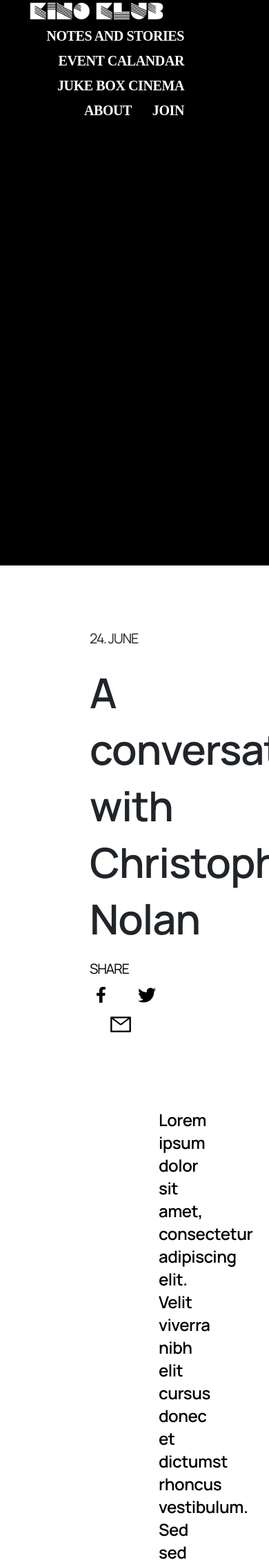
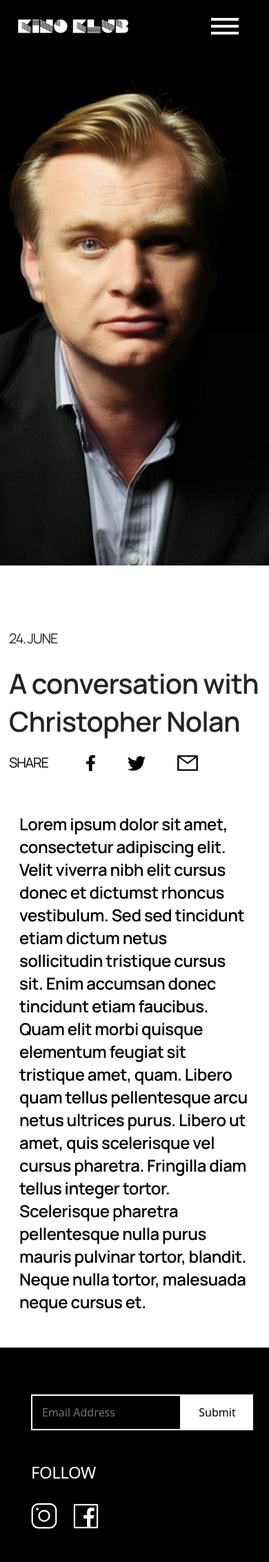
Before and after one commit to copandrej/kinoklub, a PHP site: page /normal.html in a window 390 px wide; the page is wider, and only the part inside the window is pictured. Shown: the top 2265 px of that part at 69% size. Run offline with PHP 8.4, Linux system fonts and the light colour scheme; some libraries are stand-ins or nearby versions; some web fonts are replaced.

Commit message:
desktop mostly done, a lot of work done on mobile

```diff
--- /dev/null
+++ b/js/script.js
@@ -0,0 +1,7 @@
+function anime() {
+    document.getElementById("sprememba").classList.toggle("spremenia");
+	document.getElementById("spremembaa").classList.toggle("spremeni");
+	document.getElementById("spremembaaa").classList.toggle("spremeniaa");
+	document.getElementById("mobile-meni").classList.toggle("display-none");
+
+}
--- a/normal.html
+++ b/normal.html
@@ -30,11 +30,11 @@
     <link rel="apple-touch-icon" sizes="180x180" href="apple-touch-icon.png">
     <link rel="icon" type="image/png" sizes="32x32" href="favicon-32x32.png">
     <link rel="icon" type="image/png" sizes="16x16" href="favicon-16x16.png">
-    <link rel="manifest" href="site.webmanifest">
+    <!--<link rel="manifest" href="site.webmanifest">-->
     <link rel="mask-icon" href="safari-pinned-tab.svg" color="#ffffff">
     <meta name="msapplication-TileColor" content="#000000">
     <meta name="theme-color" content="#000000">
-    <link rel="icon" type="image/svg+xml" href="favicon.svg">
+    <!--<link rel="icon" type="image/svg+xml" href="favicon.svg">-->
 
     <!-- Styles -->
     <link rel="stylesheet" href="style/normalize.css">
@@ -50,6 +50,7 @@
 <body>
 
     <!-- navbar-->
+
     <div class="bg-img-general">
         <div class="navbar">
             <h1>
@@ -63,6 +64,18 @@
                 <a class="link hover" href="normal.html">JOIN</a>
             </div>
         </div>
+    </div>
+    <div id="mobile-meni" class="mobile-meni display-none">
+        <a class="link hover" href="index.html">NOTES AND STORIES</a>
+        <a class="link hover" href="events.html">EVENT CALANDAR</a>
+        <a class="link hover" href="normal.html">JUKE BOX CINEMA</a>
+        <a class="link hover" href="normal.html">ABOUT</a>
+        <a class="link hover join" href="normal.html">JOIN</a>
+    </div>
+    <div class="knof" onclick="anime()">
+        <div id ="sprememba" class="zg"></div>
+        <div id ="spremembaa" class="sr"></div>
+        <div id ="spremembaaa" class="sp"></div>
     </div>
 
     <!-- main content -->
@@ -96,26 +109,25 @@
     </div>
 
    <!-- footer -->
-    <footer class="gen-leg">
-        <div class="contact">
+   <footer class="row gen-leg reverse">
+    <div class="col-md-2 contact">
         <a target="_blank" href="mailto:info@kinoklub.si">info@kinoklub.si</a><br>
         <a target="_blank" href="tel:(+386) 41 677 889">(+386) 41 677 889</a><br>
         <a target="_blank" href="tel:(+386) 41 677 889">(+386) 41 677 889</a><br>
         Cesta svobode 12a, 4260 Bled
     </div>
-        <div class="socials">
+    <div class="col-md-1 socials">
         <p>FOLLOW</p>
         <a href="https://www.instagram.com/kinoklub___/"><img src="img/Vectorinsta.svg"></a>
         <a href="https://www.facebook.com/kinokluborg/"><img style="margin-left: 17px;" src="img/Vectorfb.png"></a>
     </div>
-        <div class="more">
+    <div class="col-md-6 more">
         <form>
             <p>WANT MORE FROM KINO KLUB?</p>
             <input type="email" placeholder="Email Address" required>
             <input type="submit" value="Submit">
         </form>
     </div>
+    <script src="js/script.js"></script>
 </footer>
-</body>
-
 </html>
--- a/style/events.css
+++ b/style/events.css
@@ -49,3 +49,36 @@
 
     color: #000000;
 }
+
+.events-jumbo {
+    padding-left: 110px;
+    padding-right: 110px;
+}
+
+@media only screen and (max-width: 1150px) {
+
+    .events-jumbo {
+        padding-left: 70px;
+        padding-right: 70px;
+    }
+}
+
+@media only screen and (max-width: 850px) {
+
+    .events-jumbo {
+        padding-left: 13px;
+        padding-right: 13px;
+    }
+    .events-bg {
+    height: 76px !important;
+    }
+    .navbar-parallax {
+        background-position-x: 00px;
+    }
+}
+@media only screen and (max-width: 800px) {
+    .event-img {
+        width: 100% !important;
+        height: auto;
+    }
+}
--- a/style/landing.css
+++ b/style/landing.css
@@ -102,3 +102,14 @@
     margin-right: 20px;
 
 }
+
+@media only screen and (max-width: 800px) {
+    .note-img {
+        width: 100%;
+        height: auto;
+    }
+    .title {
+        font-size: 40px!important;
+        line-height: 120%;
+    }
+}
--- a/style/normal.css
+++ b/style/normal.css
@@ -1,4 +1,9 @@
 /*GENERIC NORMAL PAGE*/
+
+/*Slike brainstorm:
+če niso prave velikosti se da scalira na ustrezno višino za styling in levo desno poreže kar je preveč
+kljub temu se v css napiše najboljše razmerje
+za generičen page se up0orablja višino 88-- nekej zato da je bolj responsive kot height 100%*/
 .content {
     margin: 100px;
 
@@ -52,7 +57,41 @@
     transition: transform 0.4s ease-out;
 }
 
-.events-jumbo {
-    padding-left: 110px;
-    padding-right: 110px;
+
+
+@media only screen and (max-width: 1150px) {
+
+
+    .content {
+        margin: 50px;
+    }
 }
+
+@media only screen and (max-width: 850px) {
+    .normal-page-con h2 {
+        font-size: 40px;
+        line-height: 55px;
+    }
+    .normal-page-con {
+        padding-left: 30px;
+        padding-right: 30px;
+    }
+    .content {
+        margin-left: 15px;
+        margin-right: 15px;
+    }
+}
+@media only screen and (max-width: 550px) {
+    .normal-page-con {
+        padding-left: 13px;
+        padding-right: 13px;
+    }
+    .normal-page-con h2 {
+        font-size: 40px;
+        line-height: 55px;
+    }
+    .content {
+        margin-left: 15px;
+        margin-right: 15px;
+    }
+}
--- a/style/style.css
+++ b/style/style.css
@@ -39,6 +39,7 @@
 html,
 body {
     height: 100%;
+    width: 100vw;
 }
 
 /*KINO KLUB LOGO*/
@@ -54,6 +55,35 @@
 /*h1 fix*/
 h1 {
     margin: 0;
+}
+
+/*burger bar from libandrej*/
+.zg, .sp, .sr {
+	width: 40px;
+	height: 4px;
+	background-color: rgb(255, 255, 255);
+	margin: 6px;
+	transition: background-color 200ms, transform 300ms;
+}
+.knof {
+	display: none;
+    cursor: pointer;
+    margin-right: 16px;
+    margin-top: 20px;
+
+}
+.spremeni {
+	background-color: transparent;
+}
+.spremenia  {
+	-ms-transform: translate(0px, 10px) rotate(45deg); /* IE 9 */
+    -webkit-transform: translate(0px, 10px) rotate(45deg); /* Safari */
+    transform: translate(0px, 10px) rotate(45deg);
+}
+.spremeniaa {
+	-ms-transform: translate(0px, -10px) rotate(-45deg); /* IE 9 */
+    -webkit-transform: translate(0px, -10px) rotate(-45deg); /* Safari */
+    transform: translate(0px, -10px) rotate(-45deg);
 }
 
 /*Outter and inner navbar, overwriting some default bootstrap styles*/
@@ -81,7 +111,7 @@
     background-image: url("../img/bg.jpg");
     background-repeat: no-repeat;
     background-position-y: -0px;
-    background-size: 100% auto;
+    background-size: auto;
 }
 
 /*a bit different for generic , height not 100%*/
@@ -89,13 +119,15 @@
     height: 820px !important;
     /*height: auto !important;*/
     background-image: url("../img/bg-general.png");
+    background-position: center;
+
 }
 
 
 /*paralex testing navbar is fixed*/
 .navbar-parallax {
     /*background-color: transparent;*/
-    width: 100%;
+    width: 100vw;
     z-index: 1;
     text-transform: uppercase;
     display: flex;
@@ -247,7 +279,7 @@
 }
 
 .contact {
-    width: 500px;
+    /*width: 500px;*/
     float: left;
     margin-left: 40px;
     margin-top: 270px;
@@ -273,23 +305,36 @@
 
 .gen-leg {
     min-height: 333px;
+    padding: 0px;
+    width: 100%;
+    margin: 0;
 }
 
 .gen-leg .contact {
-    width: 400px;
+    /*width: 400px;*/
     float: left;
     margin-left: 130px;
     margin-top: 89px;
     text-align: left;
 
 }
+.more {
 
-.socials,
-.more {
-    float: left;
-    margin-left: 100px;
+    float: right;
+    margin-left: 140px;
     margin-top: 89px;
     text-align: left;
+}
+.socials {
+    margin-top: 89px;
+
+    margin-left: 40px;
+    /*min-width: 100px;*/
+}
+.contact {
+    margin-left: 130px;
+    min-width: 365px;
+
 }
 
 .more {
@@ -382,3 +427,171 @@
   Media Queries for Responsive Design.
    ==========================================================================
 */
+
+@media only screen and (max-width: 1150px) {
+
+    .navbar1,
+    .navbar1-parallax {
+        display: none;
+    }
+    .jumbotron, .events-jumbo {
+            padding-left: 70px;
+            padding-right: 70px;
+}
+    .bg-img-parallax {
+        background-size: auto;
+
+    }
+    .knof {
+        display: inline-block;
+        z-index: 4;
+        position: fixed;
+        top: 0px;
+        right: 22px;
+    }
+    .mobile-meni {
+        z-index: 2;
+        position: fixed;
+        right: 0;
+        top: 0;
+        background-color: #000000;
+        height: 100%;
+        width: 100%;
+        color: white;
+
+        padding-top: 141px;
+        transition: 0.5s ease-out;
+        overflow: hidden;
+
+
+    }
+    .mobile-meni a {
+        display: block;
+        margin-bottom: 23px!important;
+        font-family: 'Manrope-700';
+        font-style: normal;
+        font-weight: 700;
+        font-size: 28px;
+        line-height: 32px;
+        height: auto;
+        /* or 32px */
+        margin-left: 0;
+        padding-left: 44px;
+        letter-spacing: -0.02em;
+
+        color: #FFFFFF;
+    }
+    .join {
+        text-align: center;
+        margin-top: 100px;
+    }
+    .display-none {
+        padding-top: 0px;
+        height: 0px;
+        overflow: hidden;
+    }
+}
+
+@media only screen and (max-width: 850px) {
+    .logo {
+        width: 166px;
+        left: 23px;
+
+    }
+    .navbar, .navbar-parallax {
+        height: 76px;
+    }
+
+    .banner, .next-events {
+        left: 23px;
+
+    }
+
+    .next-events p {
+        display: none;
+    }
+
+
+
+
+
+    .next-events h4 {
+        font-size: 22px !important;
+        line-height: 30px !important;
+    }
+
+    .next-events a {
+        display: block;
+    }
+
+    .next-events img {
+        width: 122px;
+        height: 30px;
+    }
+
+    .bg-img-parallax {
+        background-position-x: -900px;
+    }
+
+    .navbar-parallax {
+        background-position-x: -900px;
+    }
+
+
+    .jumbotron, .events-jumbo {
+        padding-left: 13px;
+        padding-right: 13px;
+        max-width: 100%;
+        overflow-x: hidden;
+}
+    /*footer*/
+
+    .more p {
+        display: none;
+    }
+    .gen-leg {
+        height: 450px;
+        width: 100%;
+        overflow-x: hidden;
+    }
+
+    .socials,
+    .more, .contact {
+        float: left;
+        margin-left: 27px;
+
+        margin-top: 43px;
+        text-align: left;
+        display: block;
+        width: 100%;
+        padding-right: 0px!important;
+        margin-right: 0px!important;
+
+    }
+    .contact {
+        max-width: 100%!important;
+        margin-left: 27px!important;
+        margin-top: 43px!important;
+    }
+    .more {
+        padding-right: 141px;
+        margin-left: 27px;
+        font-size: 16px;
+        line-height: 22px;
+    }
+
+    .more input[type=email] {
+        width: 218px;
+        height: 52px;
+        padding-left: 14px;
+    }
+
+    .more input[type=submit] {
+        width: 104px;
+        height: 52px;
+    }
+    .reverse {
+    flex-direction: column-reverse;
+}
+
+}
```
Also changed, not shown: events.html (+32 -15 lines), index.html (+24 -10 lines). Lines whose indentation alone changed are shown as unchanged.
